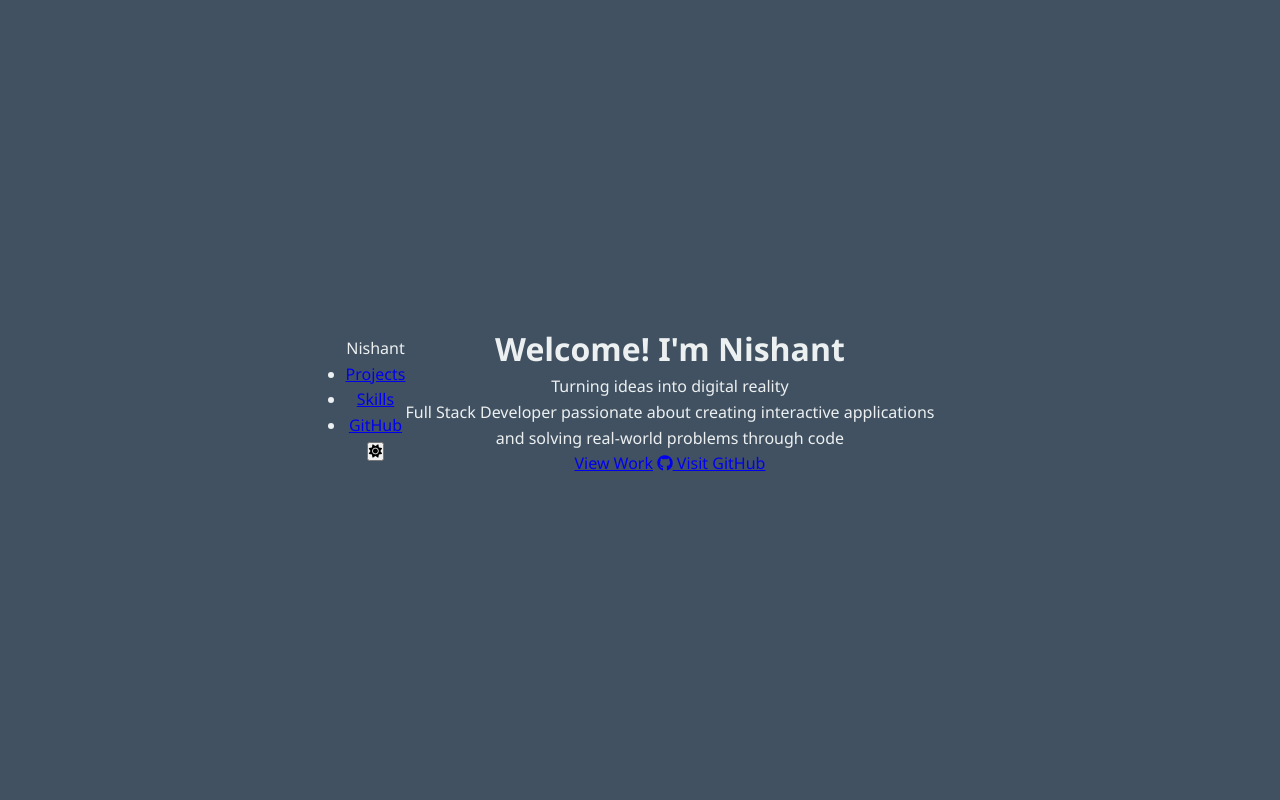
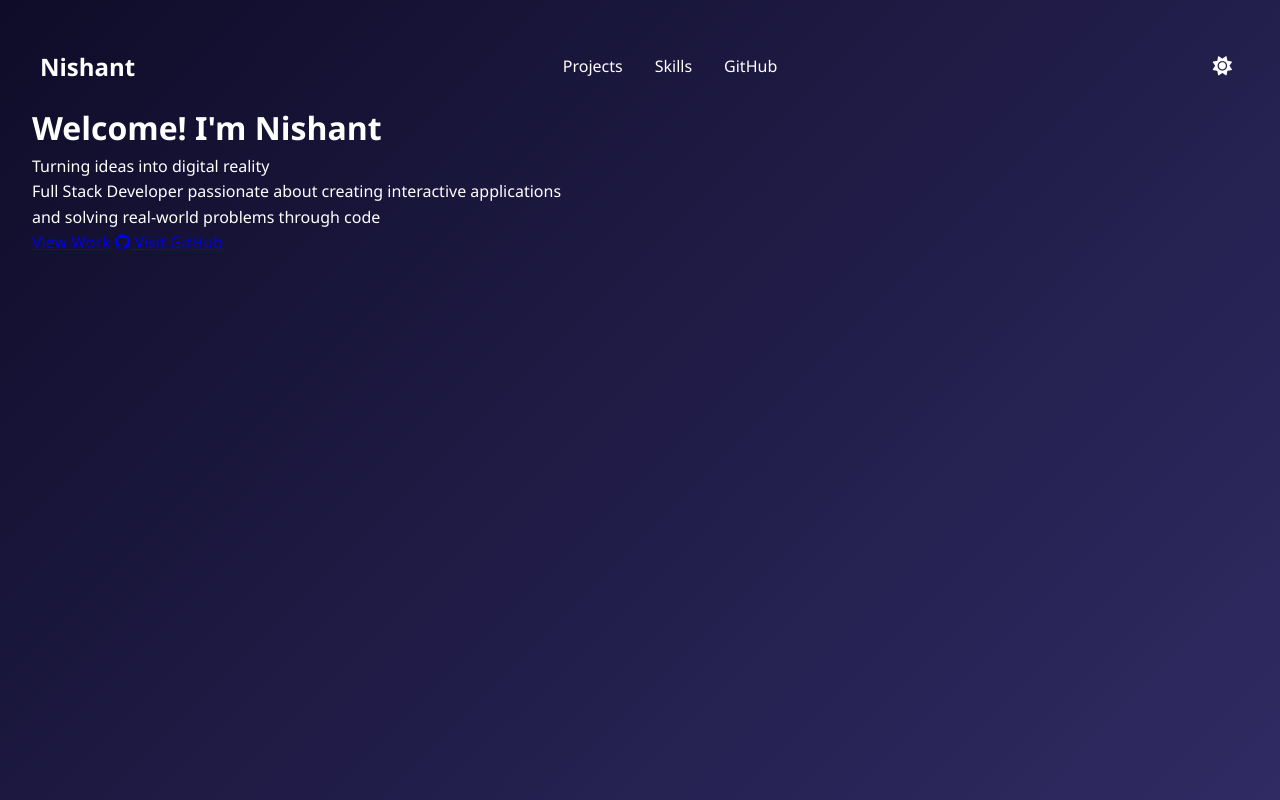
Before and after one commit to Nishant9947/Beta, a plain HTML site: page index.html in a window 1280 px wide. Both pictures are taken after a click on the button "Toggle theme". Shown: the top 800 px of the page. Drawn offline with Linux system fonts and the light colour scheme.

Commit message:
styles.css

```diff
--- a/styles.css
+++ b/styles.css
@@ -1,35 +1,117 @@
 :root {
+    /* Light Theme */
     --primary-color: #2ecc71;
     --secondary-color: #27ae60;
-    --dark-color: #2c3e50;
-    --light-color: #ecf0f1;
+    --accent-color: #e74c3c;
+    --bg-color: #ffffff;
+    --text-color: #2c3e50;
+    --card-bg: #ffffff;
+    --skill-bg: #f0f0f0;
+    --gradient-1: #1a2980;
+    --gradient-2: #26d0ce;
+
+    /* Dark Theme */
+    --dark-bg-color: #1a1a1a;
+    --dark-text-color: #ffffff;
+    --dark-card-bg: #2d2d2d;
+    --dark-skill-bg: #3d3d3d;
+}
+
+[data-theme="dark"] {
+    --bg-color: var(--dark-bg-color);
+    --text-color: var(--dark-text-color);
+    --card-bg: var(--dark-card-bg);
+    --skill-bg: var(--dark-skill-bg);
 }
 
 * {
     margin: 0;
     padding: 0;
     box-sizing: border-box;
+    transition: background-color 0.3s, color 0.3s;
 }
 
 body {
     font-family: 'Segoe UI', Tahoma, Geneva, Verdana, sans-serif;
     line-height: 1.6;
+    background-color: var(--bg-color);
+    color: var(--text-color);
 }
 
-.hero {
-    background: linear-gradient(rgba(44, 62, 80, 0.9), rgba(44, 62, 80, 0.9)),
-                url('assets/images/hero-bg.jpg') center/cover;
+.loader {
+    position: fixed;
+    width: 100vw;
     height: 100vh;
-    display: flex;
-    align-items: center;
-    justify-content: center;
-    text-align: center;
-    color: var(--light-color);
+    background: var(--dark-color);
+    z-index: 999;
+    transition: opacity 0.5s;
 }
 
+.loader.hidden {
+    opacity: 0;
+    pointer-events: none;
+}
+
+/* Hero Section */
+.hero {
+    background: linear-gradient(135deg, var(--gradient-1), var(--gradient-2));
+    min-height: 100vh;
+    color: white;
+    padding: 2rem;
+    position: relative;
+    overflow: hidden;
+}
+
+[data-theme="dark"] .hero {
+    background: linear-gradient(135deg, #0f0c29, #302b63);
+}
+
+.nav {
+    display: flex;
+    justify-content: space-between;
+    align-items: center;
+    max-width: 1200px;
+    margin: 0 auto;
+    padding: 1rem 0;
+}
+
+.nav-brand {
+    font-size: 1.5rem;
+    font-weight: bold;
+    color: white;
+}
+
+.nav-links {
+    display: flex;
+    gap: 2rem;
+    list-style: none;
+}
+
+.nav-links a {
+    color: white;
+    text-decoration: none;
+    font-weight: 500;
+}
+
+/* Theme Toggle */
+.theme-toggle button {
+    background: none;
+    border: none;
+    color: white;
+    font-size: 1.2rem;
+    cursor: pointer;
+    padding: 0.5rem;
+    border-radius: 50%;
+    transition: transform 0.3s ease;
+}
+
+.theme-toggle button:hover {
+    transform: rotate(20deg);
+}
+
+/* Projects Section */
 .projects {
     padding: 4rem 2rem;
-    background: var(--light-color);
 }
 
 .projects-grid {
@@ -40,20 +122,22 @@ body {
 }
 
 .project-card {
-    background: white;
+    background: var(--card-bg);
     border-radius: 10px;
     overflow: hidden;
     box-shadow: 0 3px 10px rgba(0,0,0,0.1);
     transition: transform 0.3s ease;
+    opacity: 0;
+    transform: translateY(20px);
 }
 
 .project-card:hover {
     transform: translateY(-5px);
 }
 
+/* Skills Section */
 .skills {
     padding: 4rem 2rem;
-    background: white;
 }
 
 .skills-container {
@@ -64,9 +148,27 @@ body {
 }
 
 .skill-item {
-    background: var(--light-color);
+    background: var(--skill-bg);
     padding: 1rem;
     text-align: center;
     border-radius: 5px;
     font-weight: bold;
 }
+
+/* Animations */
+@keyframes fadeIn {
+    from { opacity: 0; }
+    to { opacity: 1; }
+}
+
+@keyframes slideUp {
+    from { transform: translateY(50px); }
+    to { transform: translateY(0); }
+}
+
+@keyframes fadeInUp {
+    to {
+        opacity: 1;
+        transform: translateY(0);
+    }
+}
```
